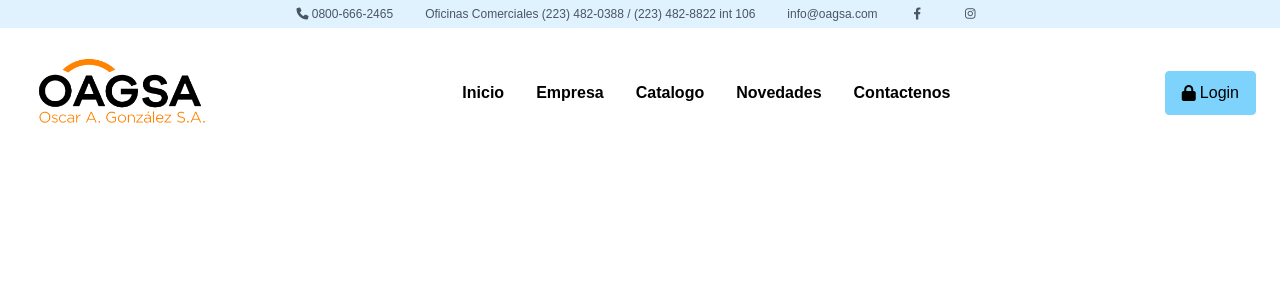
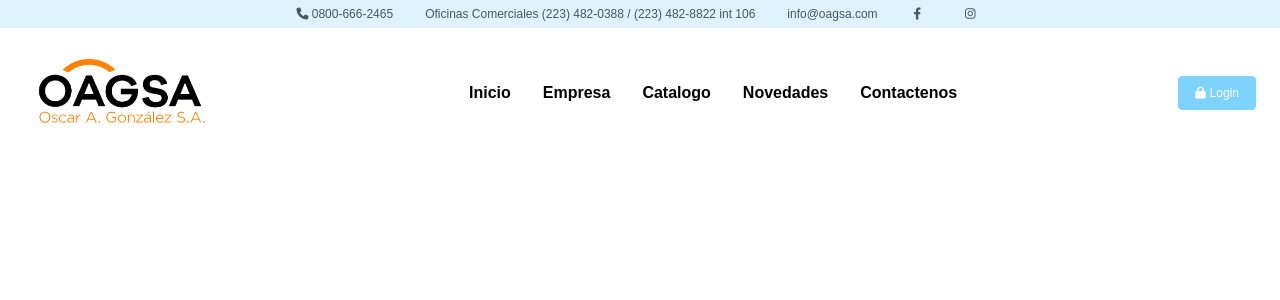
Before and after one commit to RamunnoAJ/oagsa, a Vue app: page / in a window 1280 px wide. Shown: the top 300 px of the page. Built offline with nearby package versions, Linux system fonts and the light colour scheme; the HTML template or start-up script is replaced by a standard one.

Commit message:
fix: margins

```diff
--- a/src/components/Navigation.vue
+++ b/src/components/Navigation.vue
@@ -13,7 +13,7 @@
           class="hover:text-black ease-in-out duration-300"><i class="fa-brands fa-instagram p-2"></i></a>
       </div>
     </div>
-    <nav class="flex items-center justify-between flex-wrap p-6">
+    <nav class="flex items-center justify-between flex-wrap p-6 container mx-auto">
       <div class="flex items-center flex-shrink-0 mr-6">
         <img class="fill-current w-32 lg:w-48 mr-2" src="../assets/images/logo.png" alt="branding logo">
       </div>
@@ -47,7 +47,7 @@
         </ul>
         <router-link :to="{ name: '' }">
           <div
-            class="flex text-center items-center py-2 px-4 border rounded border-sky-300 bg-sky-300 hover:bg-sky-400 ease-in-out duration-300">
+            class="flex text-xs text-white text-center items-center py-2 px-4 border rounded border-sky-300 bg-sky-300 hover:bg-sky-400 ease-in-out duration-300">
             <i class="fa-solid fa-lock mr-1"></i>
             <p>Login</p>
           </div>
```
